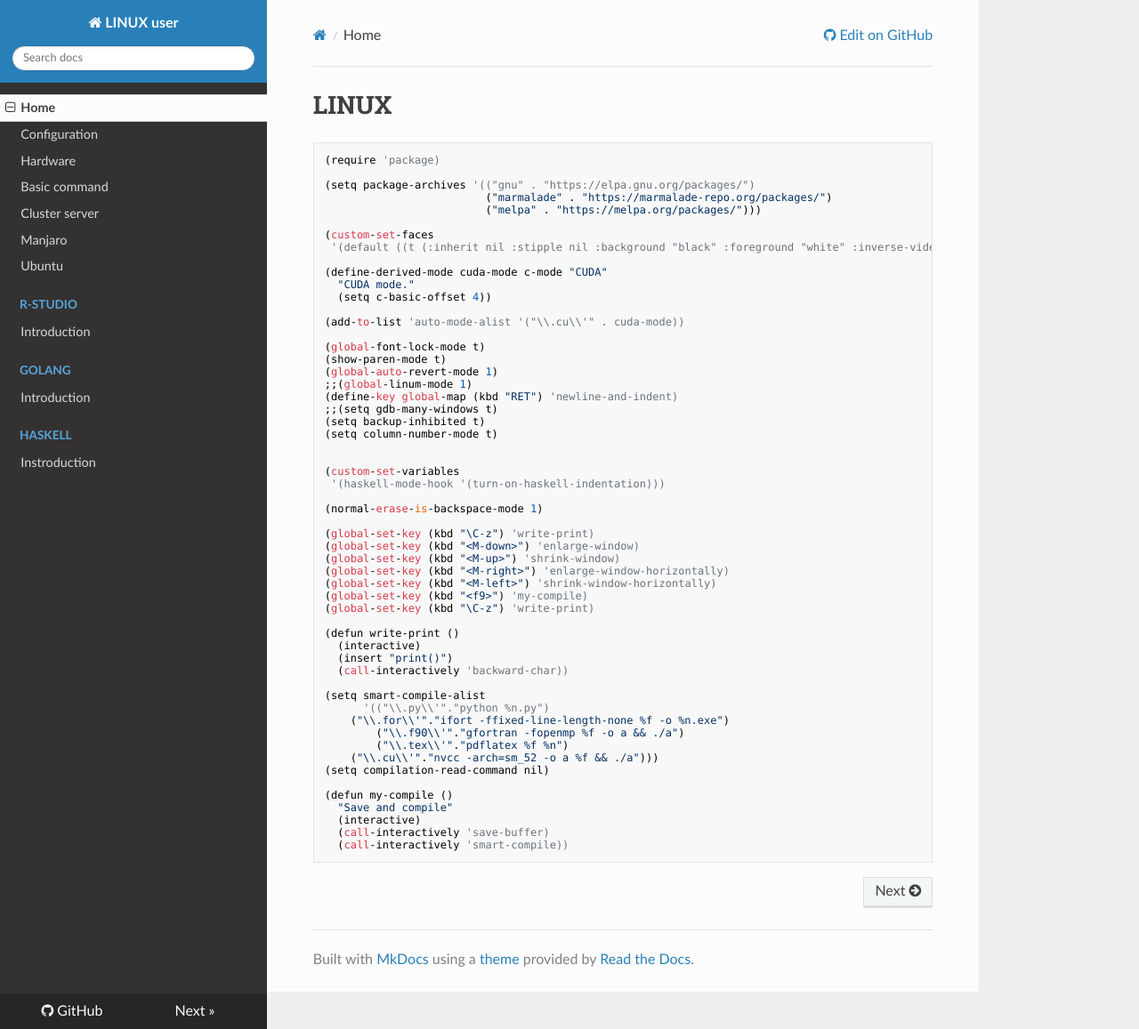
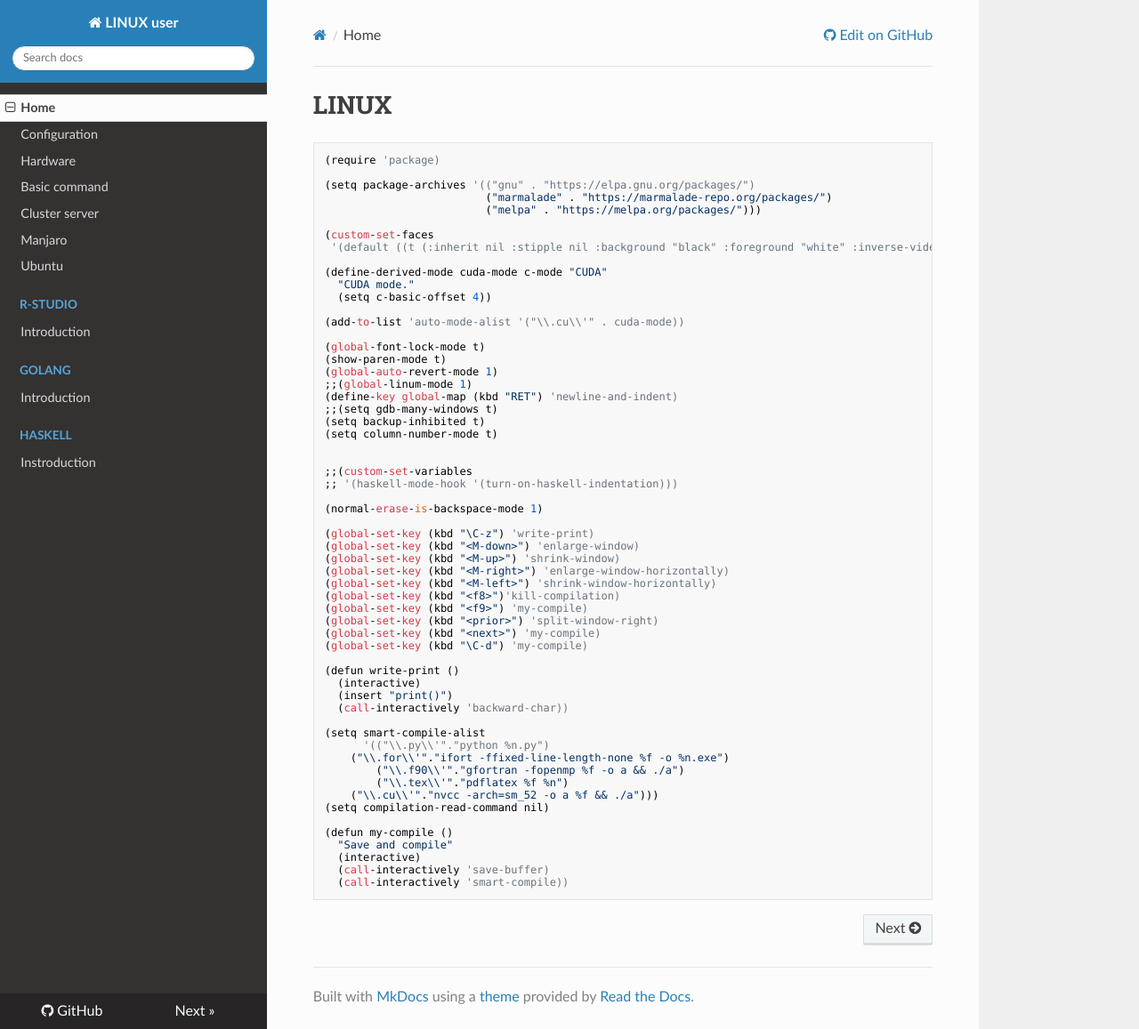
Before and after one commit to WonyoungCho/LINUX, an MkDocs documentation site: the page built from docs/index.md, in a window 1280 px wide and 1157 px high. Shown: the whole window at 89% size. Built offline with MkDocs 1.6.1, drawn with Linux system fonts in a browser that asks for light colours; nearby versions of some CDN libraries; old or Windows-style settings are respelled for this version of MkDocs.

Commit message:
Update index.md

```diff
--- a/docs/index.md
+++ b/docs/index.md
@@ -26,8 +26,8 @@
 (setq column-number-mode t)
 
 
-(custom-set-variables
- '(haskell-mode-hook '(turn-on-haskell-indentation)))
+;;(custom-set-variables
+;; '(haskell-mode-hook '(turn-on-haskell-indentation)))
 
 (normal-erase-is-backspace-mode 1)
 
@@ -36,8 +36,11 @@
 (global-set-key (kbd "<M-up>") 'shrink-window)
 (global-set-key (kbd "<M-right>") 'enlarge-window-horizontally)
 (global-set-key (kbd "<M-left>") 'shrink-window-horizontally)
+(global-set-key (kbd "<f8>")'kill-compilation)
 (global-set-key (kbd "<f9>") 'my-compile)
-(global-set-key (kbd "\C-z") 'write-print)
+(global-set-key (kbd "<prior>") 'split-window-right)
+(global-set-key (kbd "<next>") 'my-compile)
+(global-set-key (kbd "\C-d") 'my-compile)
 
 (defun write-print ()
   (interactive)
```
